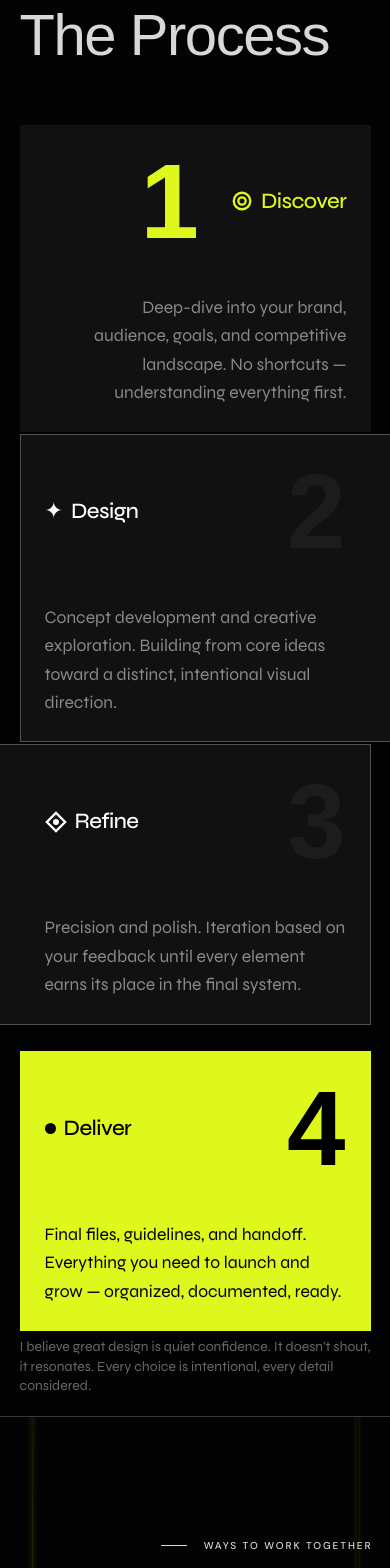
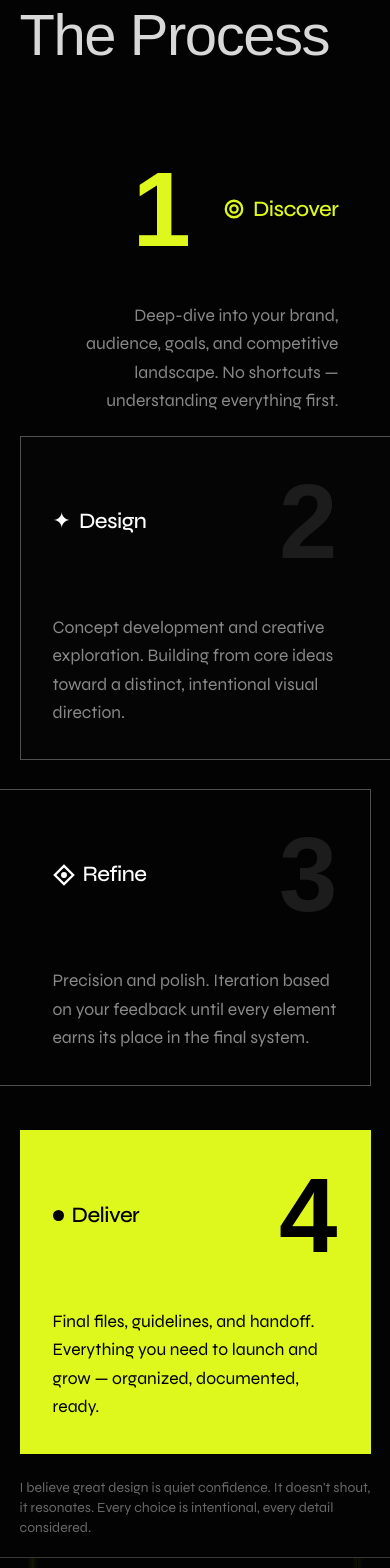
Before and after one commit to BPL-03/BPLstudios, a React (Vite) app: page / in a window 390 px wide. Shown: the part 5400-6968 px from the top of the page. Built offline with nearby package versions, Linux system fonts and the light colour scheme; a web font is replaced by a local one.

Commit message:
revert: restore original mobile layout/paddings/margins for process section

```diff
--- a/src/components/Process.jsx
+++ b/src/components/Process.jsx
@@ -24,7 +24,7 @@ export default function Process() {
         </div>
 
         {/* Step 1: Discover */}
-        <div className="flex flex-col justify-start gap-10 h-auto lg:h-[350px] p-6 lg:pt-10 lg:pb-10 lg:pl-0 lg:pr-8 items-end text-right w-full bg-[#111111] lg:bg-transparent group transition-all duration-300 lg:hover:bg-white/[0.01] mb-[2px] lg:mb-0 lg:order-4">
+        <div className="flex flex-col justify-start gap-10 h-auto lg:h-[350px] pt-8 pb-5 px-8 lg:pt-10 lg:pb-10 lg:pl-0 lg:pr-8 items-end text-right w-full group transition-all duration-300 lg:hover:bg-white/[0.01] lg:order-4">
           {/* Top: Number and Title/Icon */}
           <div className="flex justify-end lg:justify-between items-center lg:items-end lg:h-[140px] w-full lg:w-[60%] lg:ml-auto gap-8 lg:gap-0">
             <span className="font-sans font-bold text-[105px] leading-none text-[#DEF81D] lg:text-[#1C1C1C] lg:group-hover:text-[#DEF81D] transition-colors duration-300 translate-y-0 lg:translate-y-[12px]">1</span>
@@ -43,8 +43,8 @@ export default function Process() {
         </div>
 
         {/* Step 2: Design (Merged with its Row 3 Column 2 vertical border extension) */}
-        <div className="lg:row-span-2 border border-[#505050] lg:border-b-0 -mr-[6vw] md:-mr-[110px] lg:mr-0 bg-[#111111] lg:bg-[#080808]/40 w-[calc(100%+6vw)] md:w-[calc(100%+110px)] lg:w-full group transition-all duration-300 lg:hover:border-[#DEF81D] flex flex-col justify-between mb-[2px] lg:mb-0 lg:order-5">
-          <div className="flex flex-col justify-start gap-10 h-auto lg:h-[350px] p-6 pr-[calc(1.5rem+6vw)] md:pr-[calc(1.5rem+110px)] lg:p-10 w-full">
+        <div className="lg:row-span-2 border border-[#505050] lg:border-b-0 -mr-[6vw] md:-mr-[110px] lg:mr-0 bg-[#080808]/40 w-[calc(100%+6vw)] md:w-[calc(100%+110px)] lg:w-full group transition-all duration-300 lg:hover:border-[#DEF81D] flex flex-col justify-between mb-[29px] lg:mb-0 lg:order-5">
+          <div className="flex flex-col justify-start gap-10 h-auto lg:h-[350px] py-8 pl-8 pr-[calc(2rem+6vw)] md:pr-[calc(2rem+110px)] lg:p-10 w-full">
             {/* Top: Title/Icon and Number */}
             <div className="flex justify-between items-center lg:items-end lg:h-[140px] w-full">
               <div className="flex items-center gap-2">
@@ -63,11 +63,11 @@ export default function Process() {
         </div>
 
         {/* Step 3: Refine (Merged with its Row 1 Column 3 vertical border extension) */}
-        <div className="lg:row-span-2 border border-[#505050] lg:border-l lg:border-r lg:border-b lg:border-t-0 -ml-[6vw] md:-ml-[110px] lg:ml-0 w-[calc(100%+6vw)] md:w-[calc(100%+110px)] lg:w-full group transition-all duration-300 lg:hover:border-[#DEF81D] flex flex-col justify-end mb-[2px] lg:mb-0 lg:order-2">
+        <div className="lg:row-span-2 border border-[#505050] lg:border-l lg:border-r lg:border-b lg:border-t-0 -ml-[6vw] md:-ml-[110px] lg:ml-0 w-[calc(100%+6vw)] md:w-[calc(100%+110px)] lg:w-full group transition-all duration-300 lg:hover:border-[#DEF81D] flex flex-col justify-end mb-5 lg:mb-0 lg:order-2">
           {/* Top border extension spacer on desktop */}
           <div className="hidden lg:block flex-grow"></div>
           {/* Card 3 Content Container */}
-          <div className="flex flex-col justify-start gap-10 h-auto lg:h-[350px] p-6 pl-[calc(1.5rem+6vw)] md:pl-[calc(1.5rem+110px)] lg:p-10 bg-[#111111] lg:bg-[#080808]/40 w-full">
+          <div className="flex flex-col justify-start gap-10 h-auto lg:h-[350px] py-8 pr-8 pl-[calc(2rem+6vw)] md:pl-[calc(2rem+110px)] lg:p-10 bg-transparent lg:bg-[#080808]/40 w-full">
             {/* Top: Title/Icon and Number */}
             <div className="flex justify-between items-center lg:items-end lg:h-[140px] w-full">
               <div className="flex items-center gap-2">
@@ -90,7 +90,7 @@ export default function Process() {
         <div className="pt-1 pb-5 lg:pt-5 lg:pb-[120px] sm:lg:pb-[180px] lg:order-8" />
 
         {/* Step 4: Deliver */}
-        <div className="flex flex-col justify-start gap-10 h-auto lg:h-[350px] p-6 lg:p-10 border-[0.5px] border-[#DEF81D] bg-[#DEF81D] lg:bg-[#080808]/40 w-full group transition-all duration-300 lg:hover:bg-[#DEF81D] mb-[2px] lg:mb-0 lg:order-6">
+        <div className="flex flex-col justify-start gap-10 h-auto lg:h-[350px] p-8 lg:p-10 border-[0.5px] border-[#DEF81D] bg-[#DEF81D] lg:bg-[#080808]/40 w-full group transition-all duration-300 lg:hover:bg-[#DEF81D] mb-5 lg:mb-0 lg:order-6">
           {/* Top: Title/Icon and Number */}
           <div className="flex justify-between items-center lg:items-end lg:h-[140px] w-full">
             <div className="flex items-center gap-2">
```
